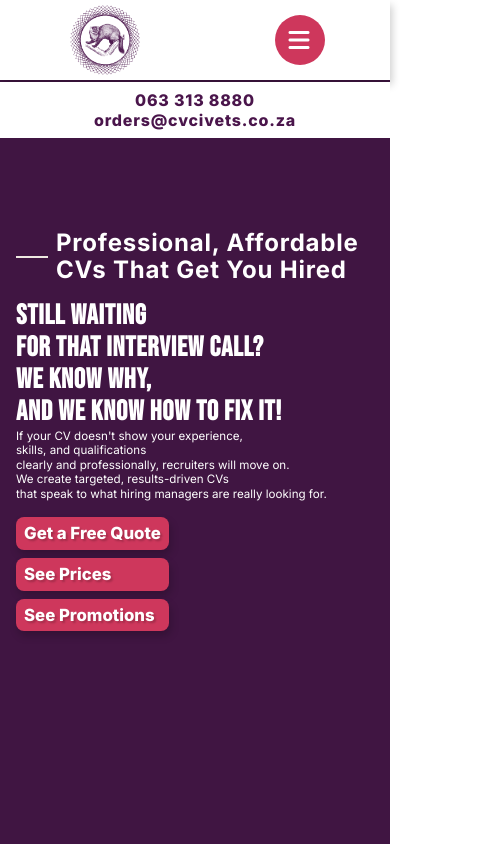
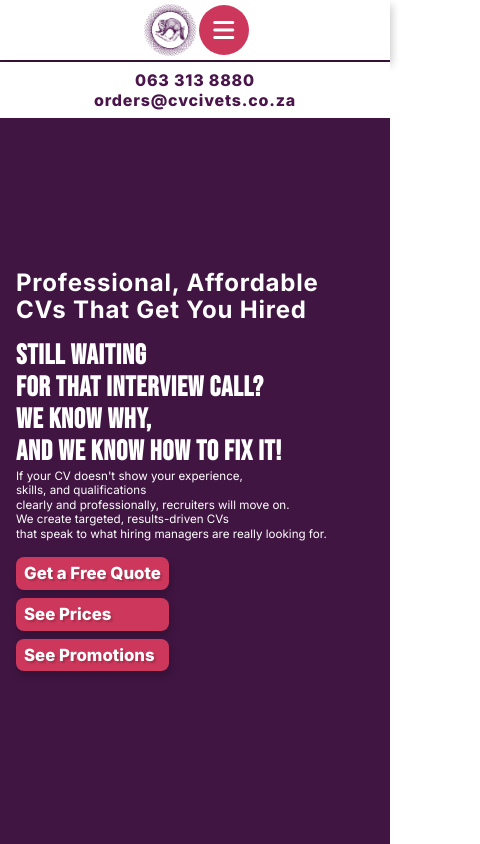
Before and after one commit to Richard-Hamman/CV-Civets-4.0, a website built with Vite: page index.html in a window 390 px wide. Shown: the top 844 px of the page, 480 px wide, since content can reach past the window. Built offline with nearby package versions, Linux system fonts and the light colour scheme; some packages are replaced by stand-ins of ours.

Commit message:
Corrected Mobile Navbar and Hero spacing

```diff
--- a/src/styles/style.scss
+++ b/src/styles/style.scss
@@ -224,6 +224,7 @@
         @include flex-center();
         flex-direction: column;
         text-align: center;
+        padding-top: 10rem;
 
         h1 {
             position: relative;
@@ -1206,6 +1207,11 @@
     html {
         font-size: 50%;
     }
+    nav {
+        display: flex;
+        justify-content: center;
+        height: 7.5rem;
+    }
     .hero, .promotions {
         .content, .promotions-hero-content {
             display: flex;
@@ -1244,7 +1250,7 @@
     }
     .nav-contact {
         position: fixed;
-        top: 10.25rem;
+        top: 7.7rem;
         left: 0;
         background: $white;
         text-align: center;
@@ -1255,12 +1261,30 @@
             font-size: 2.5rem;
         }
     }
+    .social-media {
+        display: none;
+    }
 }
 
 @media (max-width: 450px) {
+
     .nav-contact {
         a {
             font-size: 2rem;
         }
     }
+    .hero {
+        .content {
+            position: relative;
+            padding-top: 10rem;
+
+            h1 {
+                padding-left: 0;
+                text-align: left;
+                &:before {
+                    display: none;
+                }
+            }
+        }
+    }
 }
```
